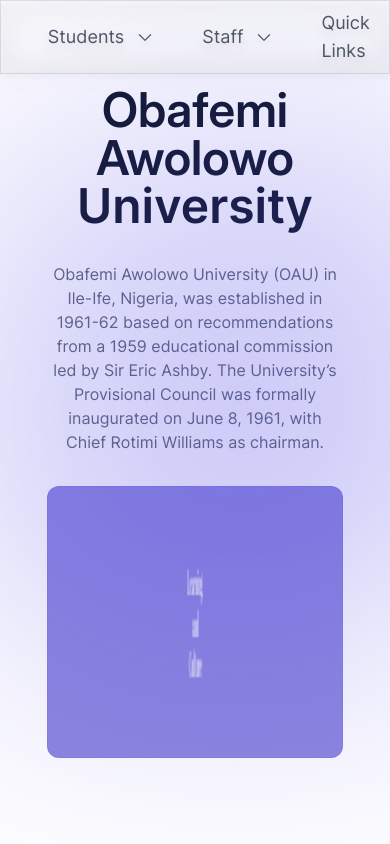
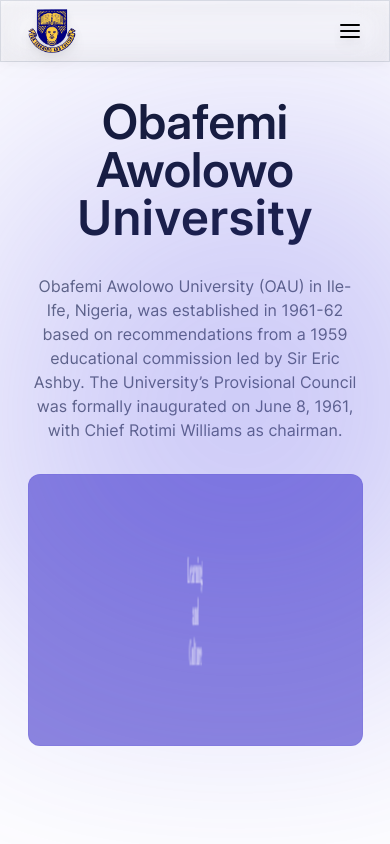
Before and after one commit to professor-12/oau, a Next.js app: page /home in a window 390 px wide. Shown: the top 844 px of the page. Built offline with nearby package versions, Linux system fonts and the light colour scheme.

Commit message:
Create Mobile Navigation menu

```diff
--- a/src/app/globals.css
+++ b/src/app/globals.css
@@ -10,11 +10,12 @@
 
 @layer base {
     .max-width {
-        @apply w-[80%] mx-auto p-2 max-w-7xl;
+        @apply w-[90%] lg:w-[80%] mx-auto p-2 max-w-7xl;
     }
 }
 
-* , body {
+*,
+body {
     font-family: var(--font-inter);
     scroll-behavior: smooth;
 }
--- a/src/components/Header.tsx
+++ b/src/components/Header.tsx
@@ -5,8 +5,9 @@ import Logo from "./Logo";
 import { Menu, Notification } from "@/app/lib/svgs";
 import DropDownMenu from "./DropDownMenu";
 import Link from "next/link";
+import MobileNavMenu from "./MobileNavMenu";
 
-const navlinks = [
+export const navlinks = [
     {
         title: "Students",
         links: [
@@ -72,10 +73,11 @@ const Header = () => {
     return (
         <div className="bg-white/20   z-[9999] fixed  right-0 left-0 top-0 backdrop-blur-lg border border-slate-500/20 drop-shadow-lg text-black">
             <div className="max-width justify-between flex items-center">
-                <div className="flex items-center gap-12">
+                <div className="">
                     <Logo />
                 </div>
-                <div className="flex items-center gap-8">
+                <MobileNavMenu />
+                <div className="flex max-md:hidden items-center gap-8">
                     <div id="wrapperdiv" onMouseLeave={() => setSelected(null)} className="flex gap-12 items-center  text-lg relative">
                         <Bridge />
                         {
--- a/src/components/Logo.tsx
+++ b/src/components/Logo.tsx
@@ -6,7 +6,7 @@ const Logo = () => {
     return (
         <div className="flex items-center gap-4">
             <Link href={"/home"}>
-                <Image src={"/oaulogo.png"} alt="Oau Logo" width={60} height={60} />
+                <Image src={"/oaulogo.png"} className="max-md:w-12" alt="Oau Logo" width={60} height={60} />
             </Link>
         </div>
     );
--- /dev/null
+++ b/src/components/MobileNavMenu.tsx
@@ -0,0 +1,53 @@
+"use client"
+import React, { useEffect, useState } from 'react'
+import Modal from './Modal/modal'
+import { AnimatePresence, motion } from "framer-motion"
+import { navlinks } from './Header'
+import Link from 'next/link'
+const MobileNavMenu = () => {
+      const [active, setActive] = useState(!true)
+
+      return (
+            <div className='md:hidden'>
+                  <svg onClick={_ => setActive(prev => !prev)} xmlns="http://www.w3.org/2000/svg" width="24" height="24" viewBox="0 0 24 24" fill="none" stroke="currentColor" stroke-width="2" stroke-linecap="round" stroke-linejoin="round" className="lucide cursor-pointer lucide-align-justify"><path d="M3 12h18" /><path d="M3 18h18" /><path d="M3 6h18" /></svg>
+                  <AnimatePresence>
+                        {
+                              active && (
+                                    <Modal type="sm" onPress={() => { setActive(false) }}>
+                                          <MenuItems />
+                                    </Modal>)
+                        }
+                  </AnimatePresence>
+            </div>
+      )
+}
+
+export default MobileNavMenu
+
+
+const MenuItems = () => {
+      return <motion.div transition={{ bounceStiffness: 0 }} animate={{ x: 0 }} initial={{ x: '-100%' }} exit={{ x: "-100%" }} className='h-screen overflow-y-auto pt-16  fixed top-0 bottom-0 left-0 w-[70%] bg-white'>
+            <div className='w-full space-y-4 h-full p-6'>
+                  {
+                        navlinks.map(({ title, links }) => {
+                              return (<ul key={title} className=''>
+                                    <div className='font-medium'>
+                                          <h1>{title}</h1>
+                                    </div>
+                                    <ul>
+                                          {
+                                                links.map(({ name, url }) => {
+                                                      return (
+                                                            <Link href={url}>
+                                                                  <li className='text-sm hovrr:text-blue-600 p-2 text-slate-600'>{name}</li>
+                                                            </Link>
+                                                      )
+                                                })
+                                          }
+                                    </ul>
+                              </ul>)
+                        })
+                  }
+            </div>
+      </motion.div>
+}
--- a/src/components/Modal/modal.tsx
+++ b/src/components/Modal/modal.tsx
@@ -1,13 +1,11 @@
 "use client"
 import React, { PropsWithChildren, ReactNode } from 'react'
 import { createPortal } from 'react-dom'
-
-const Modal = ({ children, onPress }: { onPress(): void, children: React.ReactNode }) => {
+import { motion } from "framer-motion"
+const Modal = ({ children, onPress, type }: { onPress(): void, children: React.ReactNode, type?: "sm" | "lg" }) => {
       return (
-
-            <BackDrop onClick={onPress}>
+            <BackDrop type={type} onClick={onPress}>
                   <div className='w-full' onClick={(e) => e.stopPropagation()}>
-
                         {children}
                   </div>
             </BackDrop>
@@ -18,9 +16,10 @@ export default Modal
 
 
 interface IBackDrop extends PropsWithChildren {
-      onClick(): void
+      onClick(): void;
+      type?: "sm" | "lg"
 }
 
-const BackDrop = ({ children, onClick }: IBackDrop) => {
-      return createPortal(<div onClick={onClick} className='fixed z-50 cursor-pointer bg-black/40 flex items-center justify-center backdrop-blur-lg inset-0'>{children}</div>, document.getElementById("portal") as Element)
+const BackDrop = ({ children, onClick, type }: IBackDrop) => {
+      return createPortal(<motion.div exit={{ opacity: 0 }} onClick={onClick} className={`fixed z-50 cursor-pointer bg-black/40 flex items-center justify-center backdrop-blur-lg inset-0 ${type == "sm" ? "md:hidden" : type == "lg" ? "max-md:hidden" : ""}`}>{children}</motion.div> as ReactNode, document.getElementById("portal") as Element)
 }
```
